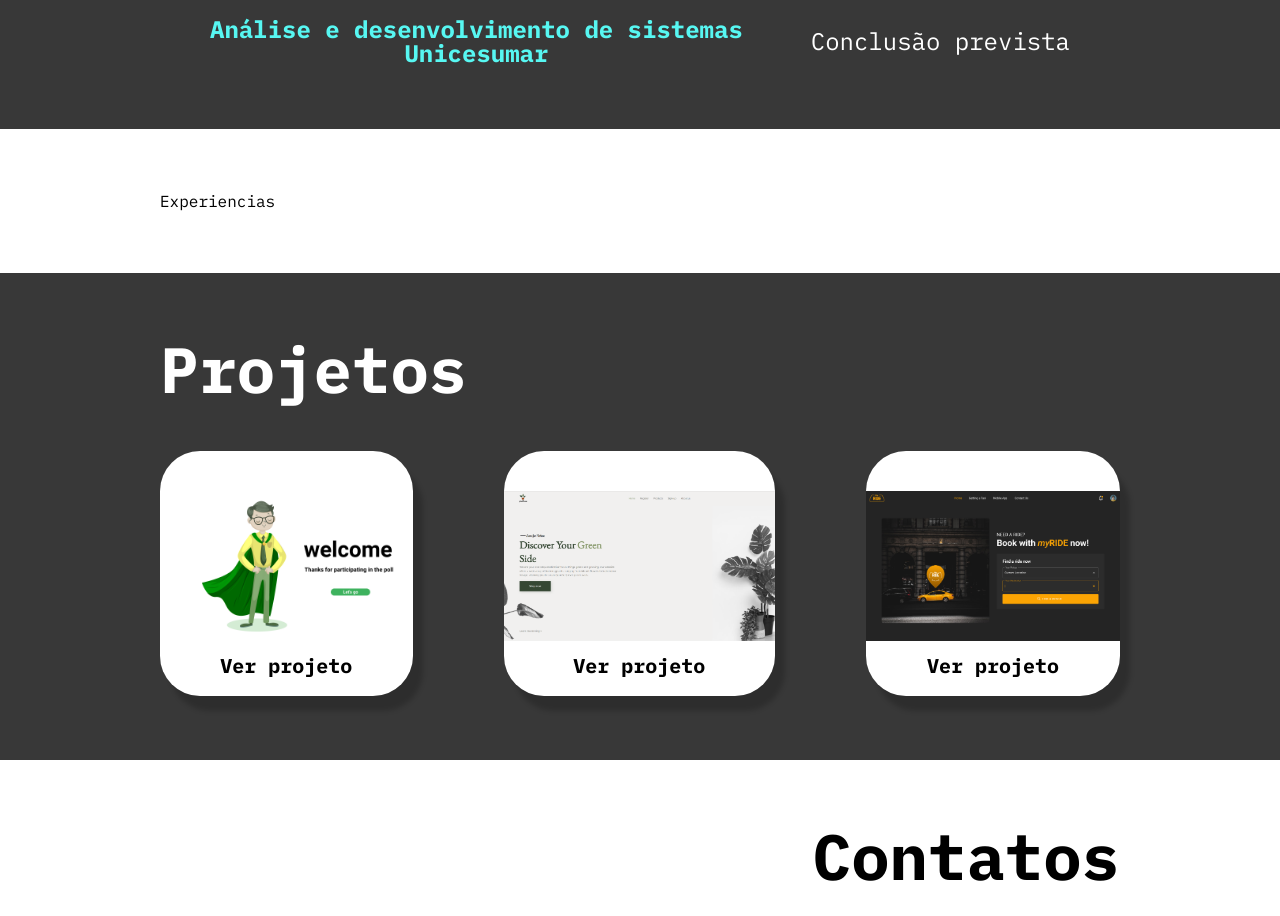
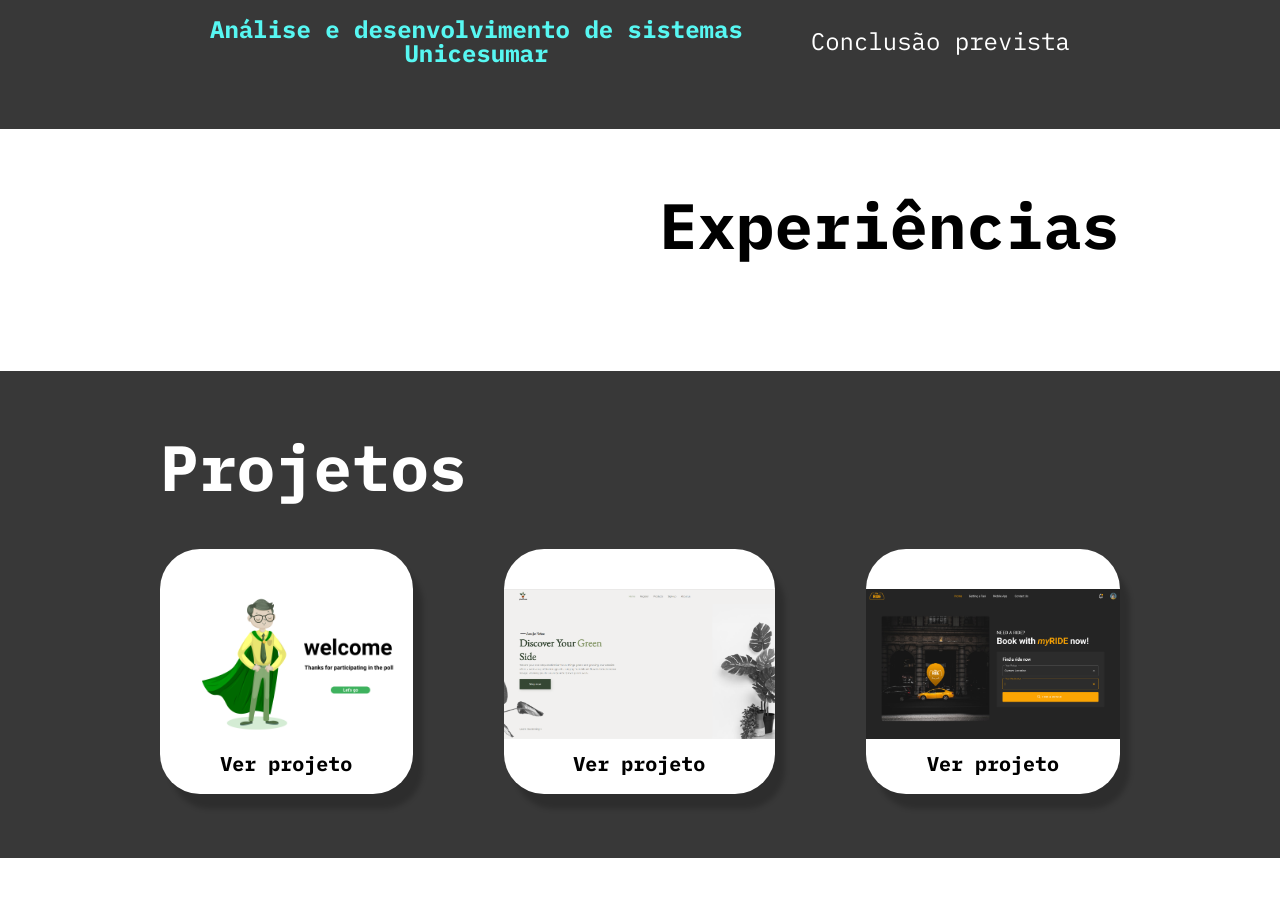
Before and after one commit to fe-liphis/portifolio, a React (Vite) app: page / in a window 1280 px wide. Shown: the part 1520-2436 px from the top of the page. Built offline with nearby package versions, Linux system fonts and the light colour scheme.

Commit message:
FEAT: Titulo do componente <Experiencias/> finalizada

```diff
--- a/src/components/Experiencias/Experiencias.tsx
+++ b/src/components/Experiencias/Experiencias.tsx
@@ -1,7 +1,12 @@
 import { Section } from "../UI/Section";
+import { ExperienciasTitulo } from "./styles";
 
 function Experiencias() {
-  return <Section $bgColor="secondary">Experiencias</Section>;
+  return (
+    <Section $bgColor="secondary">
+      <ExperienciasTitulo>Experiências</ExperienciasTitulo>
+    </Section>
+  );
 }
 
 export default Experiencias;
--- /dev/null
+++ b/src/components/Experiencias/styles.ts
@@ -0,0 +1,31 @@
+import styled from "styled-components";
+
+export const ExperienciasTitulo = styled.h3`
+  font-size: ${({ theme }) => theme.sizes.text.title.lg};
+  font-weight: bold;
+  color: ${({ theme }) => theme.colors.text.secondary};
+  text-align: end;
+  margin-bottom: 50px;
+
+  @media (max-width: 1600px) {
+    font-size: 70px;
+  }
+
+  @media (max-width: 1400px) {
+    font-size: ${({ theme }) => theme.sizes.text.title.m};
+  }
+
+  @media (max-width: 1000px) {
+    font-size: ${({ theme }) => theme.sizes.text.title.x};
+  }
+
+  @media (max-width: 768px) {
+    text-align: center;
+    margin-bottom: 35px;
+  }
+
+  @media (max-width: 425px) {
+    font-size: ${({ theme }) => theme.sizes.text.title.xx};
+    margin-bottom: 20px;
+  }
+`;
```
